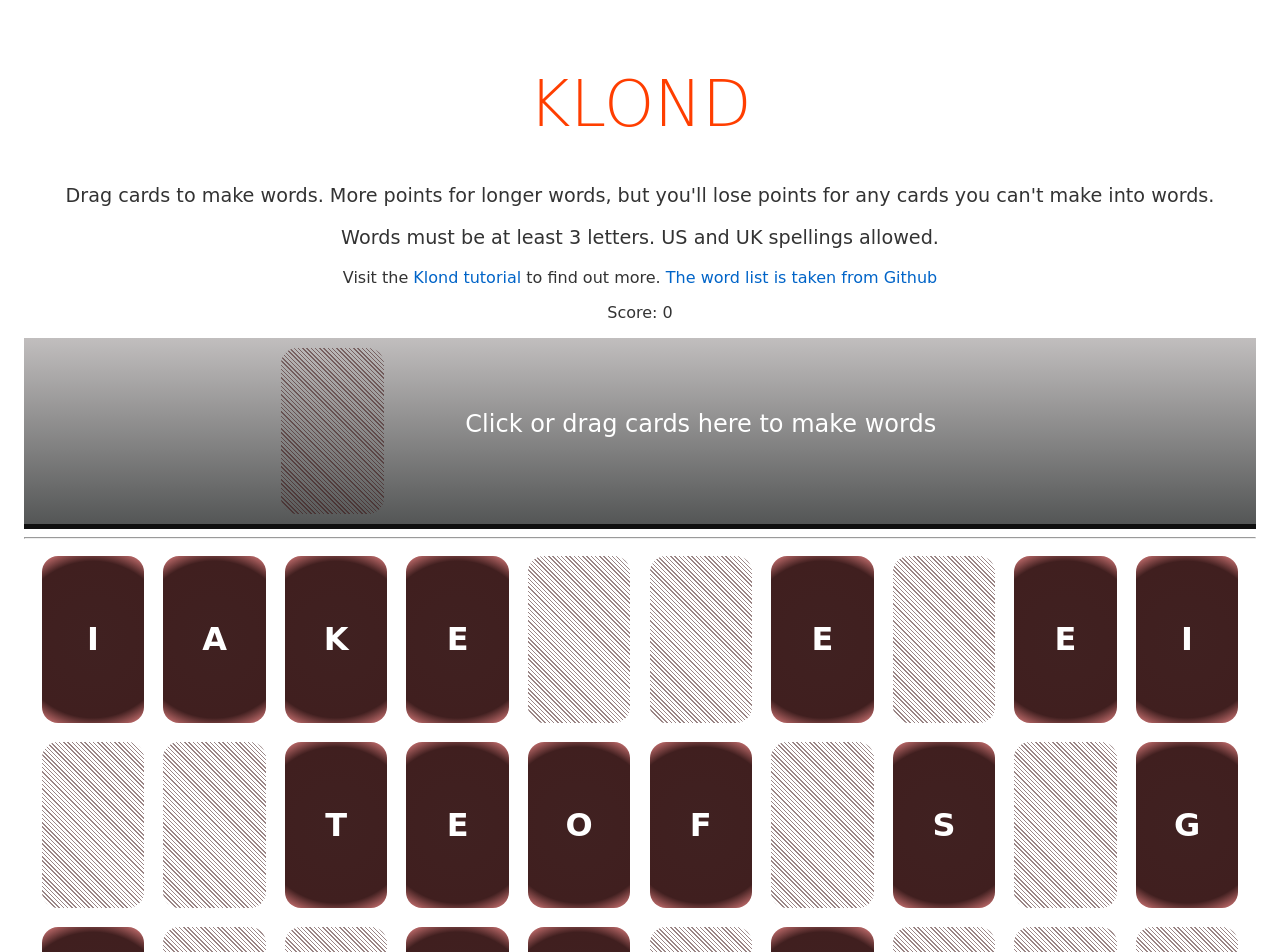
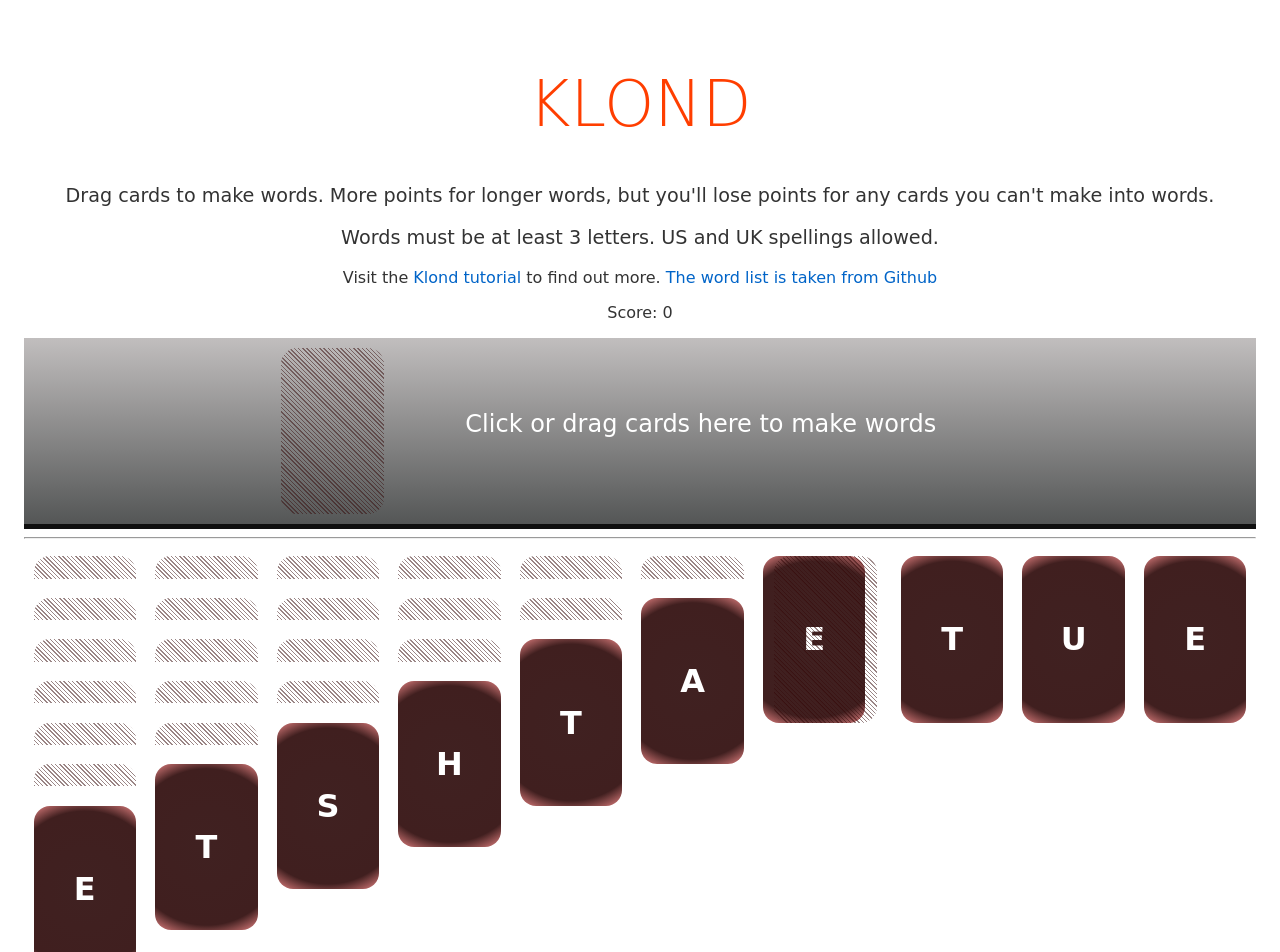
Before and after one commit to craignicol/klond, a Svelte app: page / in a window 1280 px wide. Shown: the top 952 px of the page. Built offline with nearby package versions, Linux system fonts and the light colour scheme.

Commit message:
Layout cards correctly on screen

```diff
--- a/src/App.svelte
+++ b/src/App.svelte
@@ -1,6 +1,7 @@
 <script lang="ts">
+import { onMount } from "svelte";
 import Card from "./Card.svelte";
-import { Letter } from "./deck";
+import { Letter, Deal, Layout } from "./deck";
 import Shelf from "./Shelf.svelte";
 import {isWord, wordScore} from "./dictionary";
 
@@ -9,9 +10,11 @@
 	export let foundWords: String[] = [];
 	export let score: number = 0;
 	export let notFound: String = undefined;
+	export let layout: Layout = { columns: [[]], discard: [] };
 
-	function selectCard(card: Letter, index: number) {
+	function selectCard(card: Letter, index: number, component: Card) {
 		selected = [...selected, card];
+		component.$set({ selected: true });
 		deck = deck.filter((_, i) => i !== index);
 	}
 
@@ -29,6 +32,10 @@
 			notFound = word;
 		}
 	}
+
+	onMount(() => {
+		layout = Deal(deck);
+	});
 </script>
 
 <main>
@@ -46,10 +53,26 @@
 
 	<Shelf bind:currentWord={selected} on:click={checkWord}/>
 
-	{#each deck as c, i}
-		<Card face={c} turned={Math.random() > 0.5} on:click={_ => selectCard(c, i)}/>
+	<div class="row">
+		{#each layout.columns as column}
+	<div class="column">
+		{#each column as c, i}
+			<Card face={c} turned={i < column.length - 1} stacked on:click={_ => selectCard(c, i, this)}/>
+		{/each}
+	</div>
 	{/each}
-	<Card />
+	</div>
+
+	<div class="discard">
+		{#if layout.discard.length > 0}
+		<Card face={Letter.Q} turned on:click={() => _}/>
+			{:else}
+			<Card />
+			{/if}
+		{#each layout.discard.slice(0,3) as c, i}
+			<Card face={c} on:click={_ => selectCard(c, i, this)}/>
+		{/each}
+	</div>
 </main>
 
 <style>
@@ -77,9 +100,33 @@
 		display: none;
 	}
 
+	.column {
+		margin: 0 auto;
+	}
+
+	.row {
+		display: flex;
+		flex-direction: row;
+		margin: 0 auto;
+		height: 20em;
+		width: 25em;
+		float: left;
+	}
+
+	.discard {
+		float: right;
+		width: auto;
+		height: 20em;
+		margin: 0 auto;
+	}
 	@media (min-width: 640px) {
 		main {
 			max-width: none;
 		}
 	}
+	@media (max-width: 640px) {
+		main {
+			font-size: 0.8em;
+		}
+	}
 </style>
--- a/src/Card.svelte
+++ b/src/Card.svelte
@@ -3,14 +3,16 @@
 
   export let face: Letter = undefined;
   export let turned: boolean = false;
+  export let stacked: boolean = false;
+  export let selected: boolean = false;
 </script>
 
 {#if face === undefined}
 <span class="card empty">🔄</span>
 {:else if turned}
-<span class="card back">&nbsp;</span>
+<span class="card back {stacked ? 'clip' : ''}">&nbsp;</span>
 {:else}
-<span class="card front" on:click>{Letter[face]}</span>
+<span class="card front {selected ? 'selected' : ''}" on:click>{Letter[face]}</span>
 {/if}
 
 <style>
@@ -35,6 +37,13 @@
     color: black;
     border: 3px dotted black;
   }
+
+  span.card.back.clip:not(:last-child) {
+    height: 0.5em;
+    border-bottom: 0;
+    border-radius: 0.5em 0.5em 0 0;
+    line-height: 0.5em;
+  }
   span.card.back {
     background: repeating-linear-gradient(
         45deg,
@@ -54,4 +63,7 @@
     );
     z-index: 1;
   }
+  span.card.selected {
+    opacity: 0.2;
+  }
 </style>
--- a/src/deck.ts
+++ b/src/deck.ts
@@ -61,7 +61,7 @@
   return deck;
 }
 
-interface Layout {
+export interface Layout {
   columns: Letter[][];
   discard: Letter[];
 }
```
